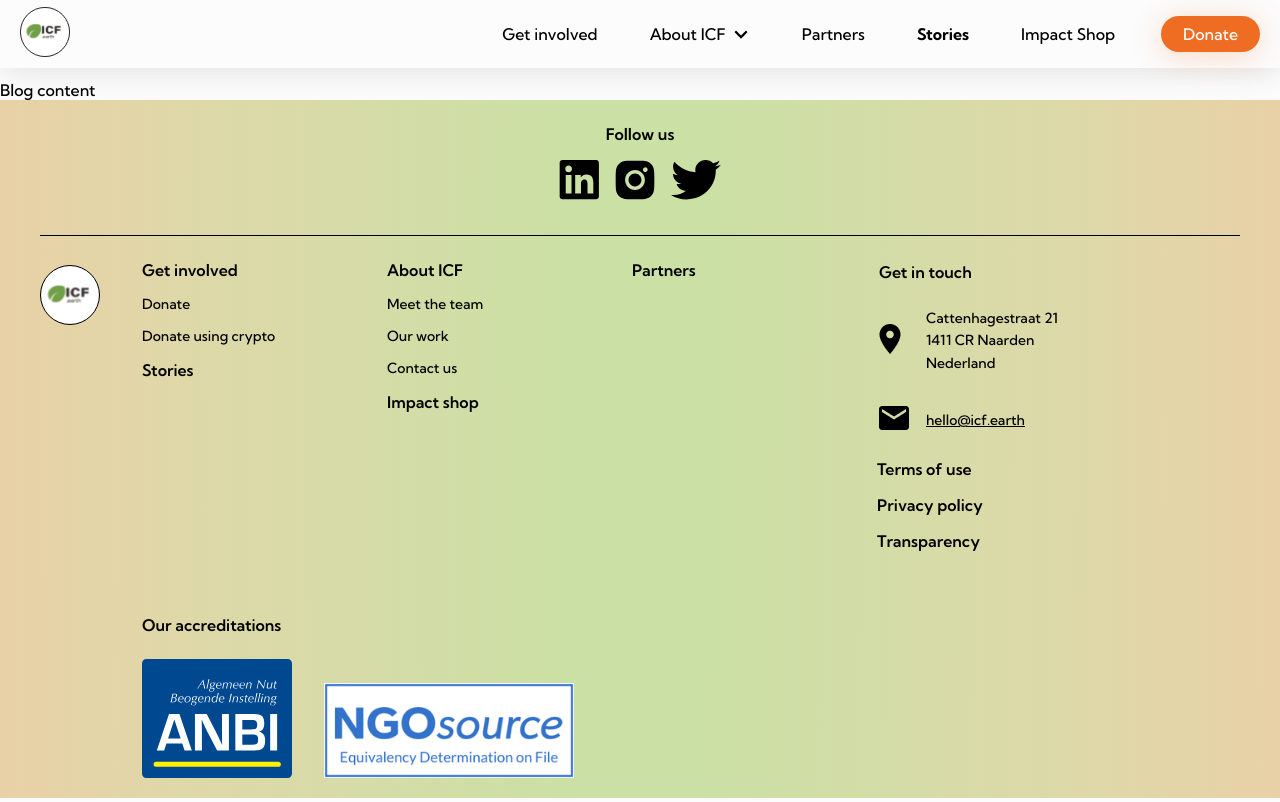
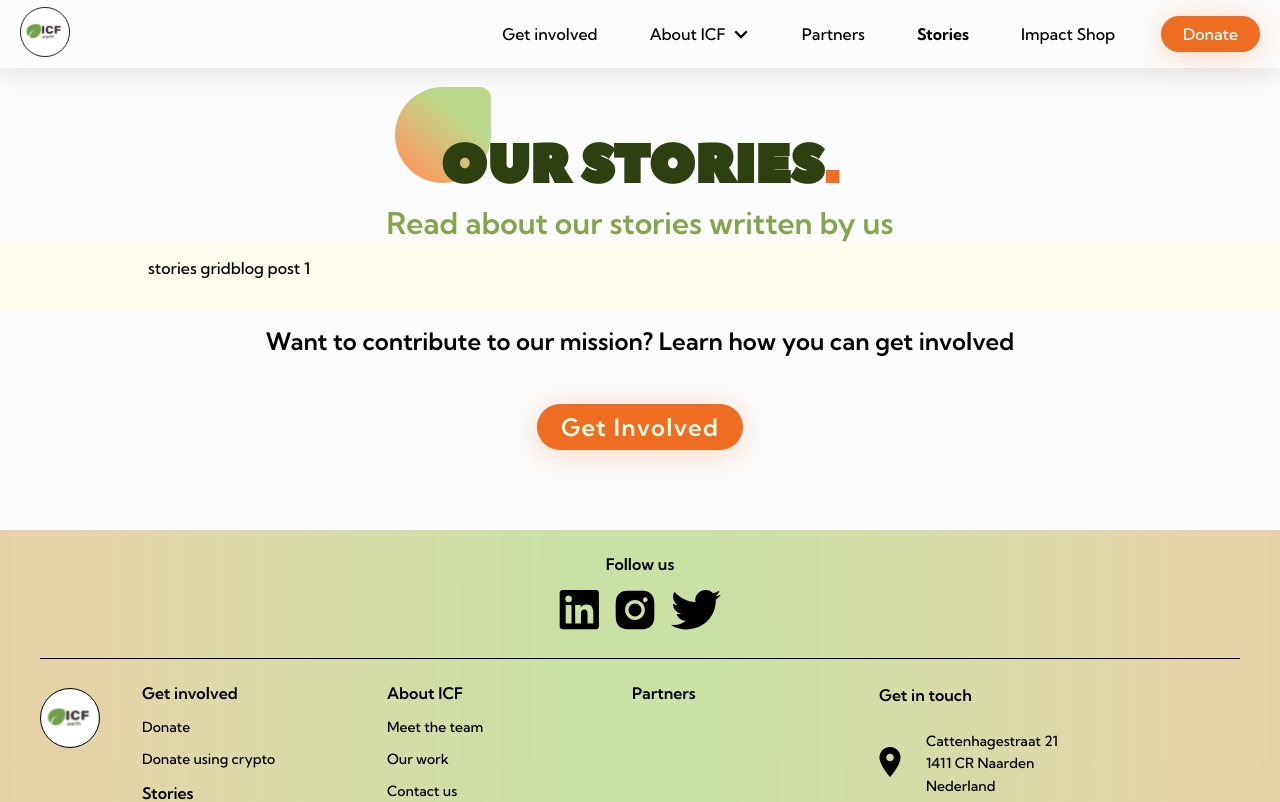
Before and after one commit to havoriskova/icf-website, a Next.js app: page /blog in a window 1280 px wide. Shown: the top 802 px of the page. Built offline with nearby package versions, Linux system fonts and the light colour scheme.

Commit message:
starting with blog section

```diff
--- a/components/Footer.js
+++ b/components/Footer.js
@@ -10,11 +10,11 @@ export default function Footer() {
            <div className={styles.containerContent}>
                 <div className={styles.bottomBorder}>
                     <h6 className={styles.center}>Follow us</h6>
-                    <p className={`${styles.center} ${styles.socials}`}>
+                    <div className={`${styles.center} ${styles.socials}`}>
                         <a href='https://www.linkedin.com/company/international-conservation-fund/'  target='_blank'><img alt='logo-linkedIn' src='/images/linkedIn.svg' /></a>
                         <a href='https://www.instagram.com/icf.earth/' target='_blank'><img alt='logo-insta' src='/images/insta.svg' /></a>
                         <a href='https://twitter.com/icf_earth'  target='_blank'><img alt='logo-twitter' src='/images/twitter.svg' /></a>
-                    </p>
+                    </div>
                 </div>
 
                 <div className={styles.footerBottomGrid}>
@@ -23,15 +23,15 @@ export default function Footer() {
                     </div>
                     <div className={`${styles.footerBottomGridChild} ${styles.sitemap}`}>
                         <h6>Get involved</h6>
-                        <p>Donate</p>
-                        <p>Donate using crypto</p>
+                        <div className={styles.sitemapLink}>Donate</div>
+                        <div className={styles.sitemapLink}>Donate using crypto</div>
                         <h6>Stories</h6>
                     </div>
                     <div className={`${styles.footerBottomGridChild} ${styles.sitemap}`}>
                         <h6>About ICF</h6>
-                        <p>Meet the team</p>
-                        <p>Our work</p>
-                        <p>Contact us</p>
+                        <div className={styles.sitemapLink}>Meet the team</div>
+                        <div className={styles.sitemapLink}>Our work</div>
+                        <div className={styles.sitemapLink}>Contact us</div>
                         <h6>Impact shop</h6>
                     </div>
                     <div className={`${styles.footerBottomGridChild} ${styles.sitemap}`}>
--- /dev/null
+++ b/components/StoriesGrid.js
@@ -0,0 +1,17 @@
+
+import Link from 'next/link';
+import styles from './storiesGrid.module.css';
+
+
+export default function BlogPostOne() {
+
+    return (
+            <div className='contentWidth'>
+
+                stories grid
+                <Link href='/blog/blog-post-1'>blog post 1</Link>
+
+
+            </div>
+    )
+}
--- a/components/footer.module.css
+++ b/components/footer.module.css
@@ -22,7 +22,7 @@ font-size: 16px;
 text-align: left;
 }
 
-.containerContent p {
+.containerContent .sitemapLink {
     line-height: 2rem;
 }
 
--- a/pages/blog.js
+++ b/pages/blog.js
@@ -1,4 +1,6 @@
 import Layout from '../components/layout.js';
+import StoriesGrid from '../components/StoriesGrid.js';
+import Link from 'next/link';
 
 
 export default function Stories() {
@@ -7,9 +9,22 @@ export default function Stories() {
         <Layout pageTitle='ICF Stories'>
             <div className='container'>
 
+                <div className='firstComponentOnPage'>
+                    <div  className="headingForSections centeredWithLeave">
+                            <span className="headingLeave orangeLeave centerLeave"></span>
+                            <h3>Our stories<span className="headingRedDot">.</span></h3>
+                    </div>
+                    <div className="subHeadingDown centeredText">Read about our stories written by us</div>
+                </div>
+
+                <div className='articleComponent bkgBeigeComponent'><StoriesGrid /></div>
+
+                <div className='contentWidth lastComponentOnPage kumbhSansSemiBold'>
+                    <p className='centeredText'>Want to contribute to our mission? Learn how you can get involved</p>
+                    <button className='readMore accentColor'><Link href='/get-involved'>Get Involved</Link></button>
+                </div>
 
 
-            <div className='firstComponentOnPage'>Blog content</div>
             </div>
         </Layout>
     )
--- a/styles/globals.css
+++ b/styles/globals.css
@@ -250,6 +250,7 @@ ul {
 
 p {
   text-align: justify;
+  font-size: 16px;
 }
 
 button {
@@ -748,6 +749,10 @@ form .readMore {
     font-size: 24px;
   }
 
+  p {
+    font-size: 24px;
+  }
+
   .two-four-grid.conserving {
     display: flex;
     justify-content: space-around;
```
Also changed, not shown: pages/blog/blog-post-1.js (+11 -1 lines), pages/blog/blog-post-2.js (+8 -0 lines), components/storiesGrid.module.css (added).
